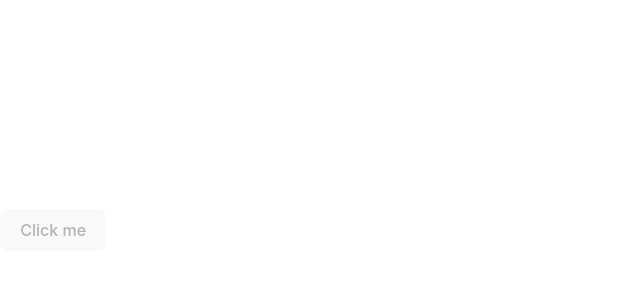
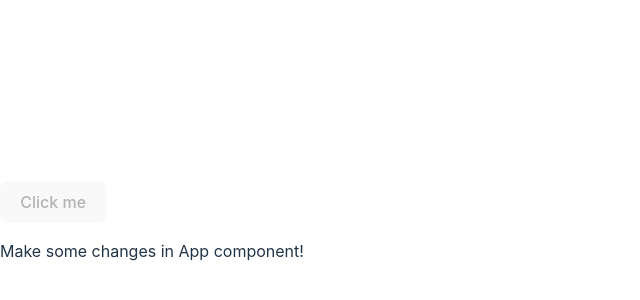
Before and after one commit to PyaeSoneAung-95/react-eslint-prettier-husky, a React (Vite) app: page / in a window 1280 px wide. Shown: the part 170-470 px from the top of the page, without its empty margins (0-640 px from the left). Built offline with nearby package versions, Linux system fonts and the light colour scheme.

Commit message:
make  some changes in app

```diff
--- a/src/App.tsx
+++ b/src/App.tsx
@@ -1,9 +1,12 @@
 function App() {
+
+
   return (
     <>
       <button disabled type="button">
         Click me
       </button>
+      <p>Make some changes in App component!</p>
     </>
   );
 }
```
